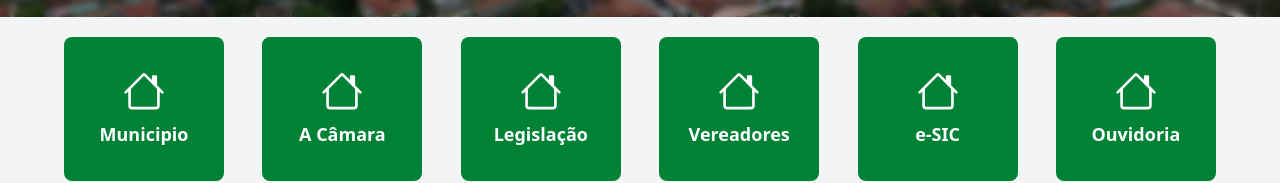
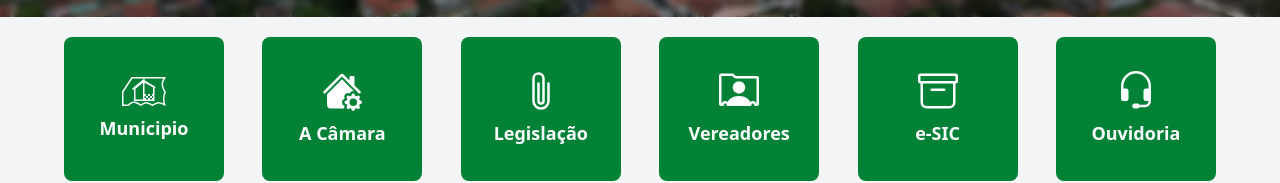
Before and after one commit to danielBRTanimacao/CamaraIatiPage, a React (Vite) app: page / in a window 1280 px wide. Shown: the part 383-566 px from the top of the page. Built offline with nearby package versions, Linux system fonts and the light colour scheme.

Commit message:
feat: update nav burger

```diff
--- a/src/App.tsx
+++ b/src/App.tsx
@@ -2,6 +2,7 @@ import { useState } from "react";
 import News from "./components/News";
 import Events from "./components/Events";
 import Councilors from "./components/Councilors";
+import IconMunicipio from "./assets/svgs/icone-municipio.svg";
 
 export default () => {
   const [menuOpen, setMenuOpen] = useState(false);
@@ -85,29 +86,121 @@ export default () => {
       <aside className="bg-gray-100 hidden py-5 sm:block border-b-1 border-gray-300">
         <ul className="container flex justify-between items-center text-lg font-bold text-white">
           {[
-            { href: "#municipio", label: "Municipio", extra: "hidden md:block" },
-            { href: "#camara", label: "A Câmara" },
-            { href: "#legislação", label: "Legislação" },
-            { href: "#vereadores", label: "Vereadores", extra: "hidden lg:block" },
-            { href: "#transparencia", label: "Transparência pública", extra: "hidden 2xl:block" },
-            { href: "#esic", label: "e-SIC" },
-            { href: "#ouvidoria", label: "Ouvidoria", extra: "hidden xl:block" },
+            {
+              href: "#municipio",
+              label: "Municipio",
+              extra: "hidden md:block",
+              image: IconMunicipio,
+            },
+            {
+              href: "#camara",
+              label: "A Câmara",
+              image: (
+                <svg
+                  xmlns="http://www.w3.org/2000/svg"
+                  width="40"
+                  height="40"
+                  fill="currentColor"
+                  className="bi bi-house-gear-fill"
+                  viewBox="0 0 16 16"
+                >
+                  <path d="M7.293 1.5a1 1 0 0 1 1.414 0L11 3.793V2.5a.5.5 0 0 1 .5-.5h1a.5.5 0 0 1 .5.5v3.293l2.354 2.353a.5.5 0 0 1-.708.708L8 2.207 1.354 8.854a.5.5 0 1 1-.708-.708z" />
+                  <path d="M11.07 9.047a1.5 1.5 0 0 0-1.742.26l-.02.021a1.5 1.5 0 0 0-.261 1.742 1.5 1.5 0 0 0 0 2.86 1.5 1.5 0 0 0-.12 1.07H3.5A1.5 1.5 0 0 1 2 13.5V9.293l6-6 4.724 4.724a1.5 1.5 0 0 0-1.654 1.03" />
+                  <path d="m13.158 9.608-.043-.148c-.181-.613-1.049-.613-1.23 0l-.043.148a.64.64 0 0 1-.921.382l-.136-.074c-.561-.306-1.175.308-.87.869l.075.136a.64.64 0 0 1-.382.92l-.148.045c-.613.18-.613 1.048 0 1.229l.148.043a.64.64 0 0 1 .382.921l-.074.136c-.306.561.308 1.175.869.87l.136-.075a.64.64 0 0 1 .92.382l.045.149c.18.612 1.048.612 1.229 0l.043-.15a.64.64 0 0 1 .921-.38l.136.074c.561.305 1.175-.309.87-.87l-.075-.136a.64.64 0 0 1 .382-.92l.149-.044c.612-.181.612-1.049 0-1.23l-.15-.043a.64.64 0 0 1-.38-.921l.074-.136c.305-.561-.309-1.175-.87-.87l-.136.075a.64.64 0 0 1-.92-.382ZM12.5 14a1.5 1.5 0 1 1 0-3 1.5 1.5 0 0 1 0 3" />
+                </svg>
+              ),
+            },
+            {
+              href: "#legislação",
+              label: "Legislação",
+              image: (
+                <svg
+                  xmlns="http://www.w3.org/2000/svg"
+                  width="40"
+                  height="40"
+                  fill="currentColor"
+                  className="bi bi-paperclip"
+                  viewBox="0 0 16 16"
+                >
+                  <path d="M4.5 3a2.5 2.5 0 0 1 5 0v9a1.5 1.5 0 0 1-3 0V5a.5.5 0 0 1 1 0v7a.5.5 0 0 0 1 0V3a1.5 1.5 0 1 0-3 0v9a2.5 2.5 0 0 0 5 0V5a.5.5 0 0 1 1 0v7a3.5 3.5 0 1 1-7 0z" />
+                </svg>
+              ),
+            },
+            {
+              href: "#vereadores",
+              label: "Vereadores",
+              extra: "hidden lg:block",
+              image: (
+                <svg
+                  xmlns="http://www.w3.org/2000/svg"
+                  width="40"
+                  height="40"
+                  fill="currentColor"
+                  className="bi bi-person-rolodex"
+                  viewBox="0 0 16 16"
+                >
+                  <path d="M8 9.05a2.5 2.5 0 1 0 0-5 2.5 2.5 0 0 0 0 5" />
+                  <path d="M1 1a1 1 0 0 0-1 1v11a1 1 0 0 0 1 1h.5a.5.5 0 0 0 .5-.5.5.5 0 0 1 1 0 .5.5 0 0 0 .5.5h9a.5.5 0 0 0 .5-.5.5.5 0 0 1 1 0 .5.5 0 0 0 .5.5h.5a1 1 0 0 0 1-1V3a1 1 0 0 0-1-1H6.707L6 1.293A1 1 0 0 0 5.293 1zm0 1h4.293L6 2.707A1 1 0 0 0 6.707 3H15v10h-.085a1.5 1.5 0 0 0-2.4-.63C11.885 11.223 10.554 10 8 10c-2.555 0-3.886 1.224-4.514 2.37a1.5 1.5 0 0 0-2.4.63H1z" />
+                </svg>
+              ),
+            },
+            {
+              href: "#transparencia",
+              label: "Transparência pública",
+              extra: "hidden 2xl:block",
+              image: (
+                <svg
+                  xmlns="http://www.w3.org/2000/svg"
+                  width="40"
+                  height="40"
+                  fill="currentColor"
+                  className="bi bi-people"
+                  viewBox="0 0 16 16"
+                >
+                  <path d="M15 14s1 0 1-1-1-4-5-4-5 3-5 4 1 1 1 1zm-7.978-1L7 12.996c.001-.264.167-1.03.76-1.72C8.312 10.629 9.282 10 11 10c1.717 0 2.687.63 3.24 1.276.593.69.758 1.457.76 1.72l-.008.002-.014.002zM11 7a2 2 0 1 0 0-4 2 2 0 0 0 0 4m3-2a3 3 0 1 1-6 0 3 3 0 0 1 6 0M6.936 9.28a6 6 0 0 0-1.23-.247A7 7 0 0 0 5 9c-4 0-5 3-5 4q0 1 1 1h4.216A2.24 2.24 0 0 1 5 13c0-1.01.377-2.042 1.09-2.904.243-.294.526-.569.846-.816M4.92 10A5.5 5.5 0 0 0 4 13H1c0-.26.164-1.03.76-1.724.545-.636 1.492-1.256 3.16-1.275ZM1.5 5.5a3 3 0 1 1 6 0 3 3 0 0 1-6 0m3-2a2 2 0 1 0 0 4 2 2 0 0 0 0-4" />
+                </svg>
+              ),
+            },
+            {
+              href: "#esic",
+              label: "e-SIC",
+              image: (
+                <svg
+                  xmlns="http://www.w3.org/2000/svg"
+                  width="40"
+                  height="40"
+                  fill="currentColor"
+                  className="bi bi-archive"
+                  viewBox="0 0 16 16"
+                >
+                  <path d="M0 2a1 1 0 0 1 1-1h14a1 1 0 0 1 1 1v2a1 1 0 0 1-1 1v7.5a2.5 2.5 0 0 1-2.5 2.5h-9A2.5 2.5 0 0 1 1 12.5V5a1 1 0 0 1-1-1zm2 3v7.5A1.5 1.5 0 0 0 3.5 14h9a1.5 1.5 0 0 0 1.5-1.5V5zm13-3H1v2h14zM5 7.5a.5.5 0 0 1 .5-.5h5a.5.5 0 0 1 0 1h-5a.5.5 0 0 1-.5-.5" />
+                </svg>
+              ),
+            },
+            {
+              href: "#ouvidoria",
+              label: "Ouvidoria",
+              extra: "hidden xl:block",
+              image: (
+                <svg
+                  xmlns="http://www.w3.org/2000/svg"
+                  width="40"
+                  height="40"
+                  fill="currentColor"
+                  className="bi bi-headset"
+                  viewBox="0 0 16 16"
+                >
+                  <path d="M8 1a5 5 0 0 0-5 5v1h1a1 1 0 0 1 1 1v3a1 1 0 0 1-1 1H3a1 1 0 0 1-1-1V6a6 6 0 1 1 12 0v6a2.5 2.5 0 0 1-2.5 2.5H9.366a1 1 0 0 1-.866.5h-1a1 1 0 1 1 0-2h1a1 1 0 0 1 .866.5H11.5A1.5 1.5 0 0 0 13 12h-1a1 1 0 0 1-1-1V8a1 1 0 0 1 1-1h1V6a5 5 0 0 0-5-5" />
+                </svg>
+              ),
+            },
           ].map((item) => (
             <li key={item.href} className={item.extra || ""}>
               <a
                 className="p-4 w-36 h-36 sm:w-40 bg-green-700 hover:bg-green-800 rounded-lg flex flex-col items-center justify-center text-center"
                 href={item.href}
               >
-                <svg
-                  xmlns="http://www.w3.org/2000/svg"
-                  width="42"
-                  height="42"
-                  fill="currentColor"
-                  className="bi bi-house"
-                  viewBox="0 0 16 16"
-                >
-                  <path d="M8.707 1.5a1 1 0 0 0-1.414 0L.646 8.146a.5.5 0 0 0 .708.708L2 8.207V13.5A1.5 1.5 0 0 0 3.5 15h9a1.5 1.5 0 0 0 1.5-1.5V8.207l.646.647a.5.5 0 0 0 .708-.708L13 5.793V2.5a.5.5 0 0 0-.5-.5h-1a.5.5 0 0 0-.5.5v1.293zM13 7.207V13.5a.5.5 0 0 1-.5.5h-9a.5.5 0 0 1-.5-.5V7.207l5-5z" />
-                </svg>
+                {typeof item.image == "string" ? <img src={item.image} alt="" /> : item.image}
                 <span className="mt-2">{item.label}</span>
               </a>
             </li>
```
Also changed, not shown: src/assets/svgs/icone-municipio.svg (added).
